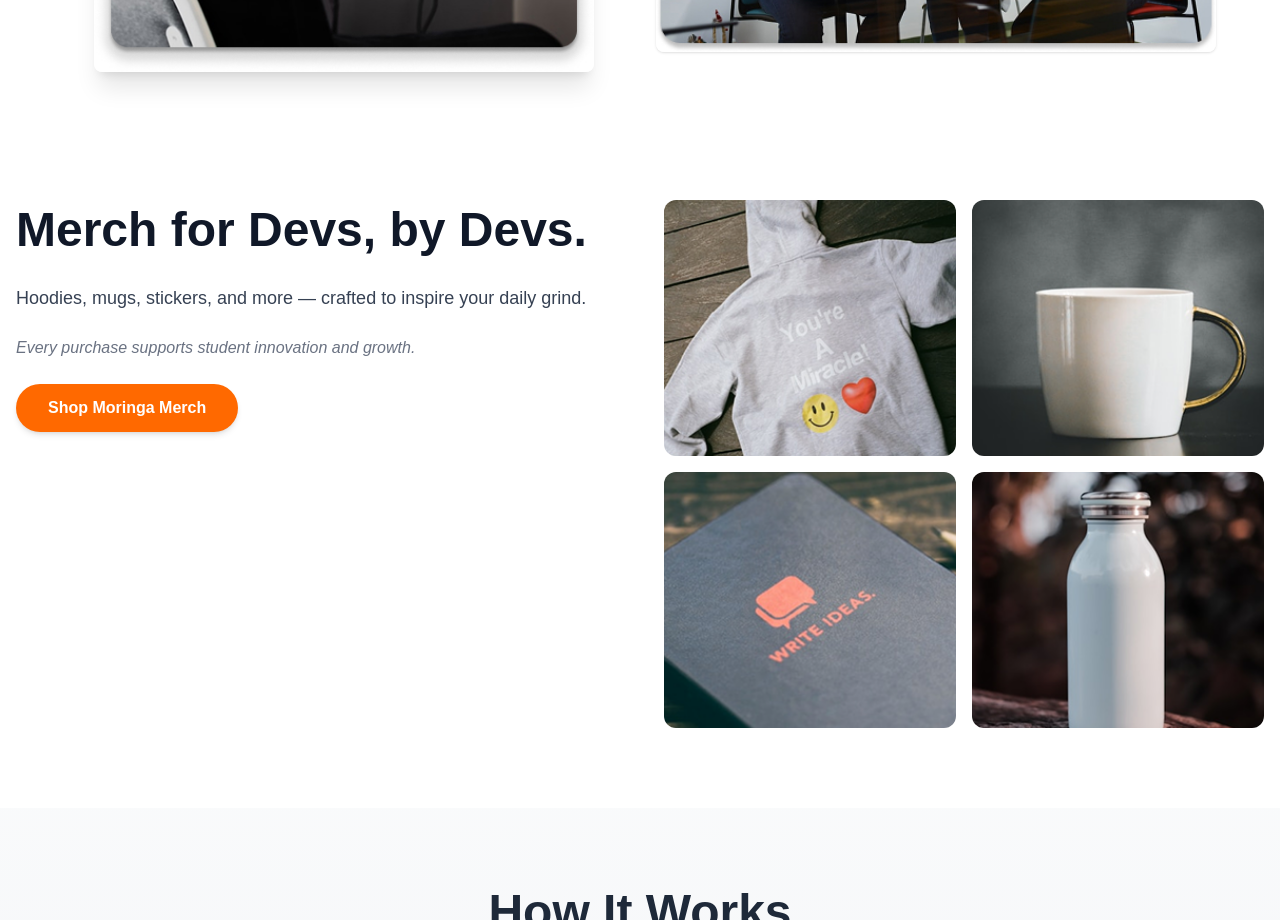
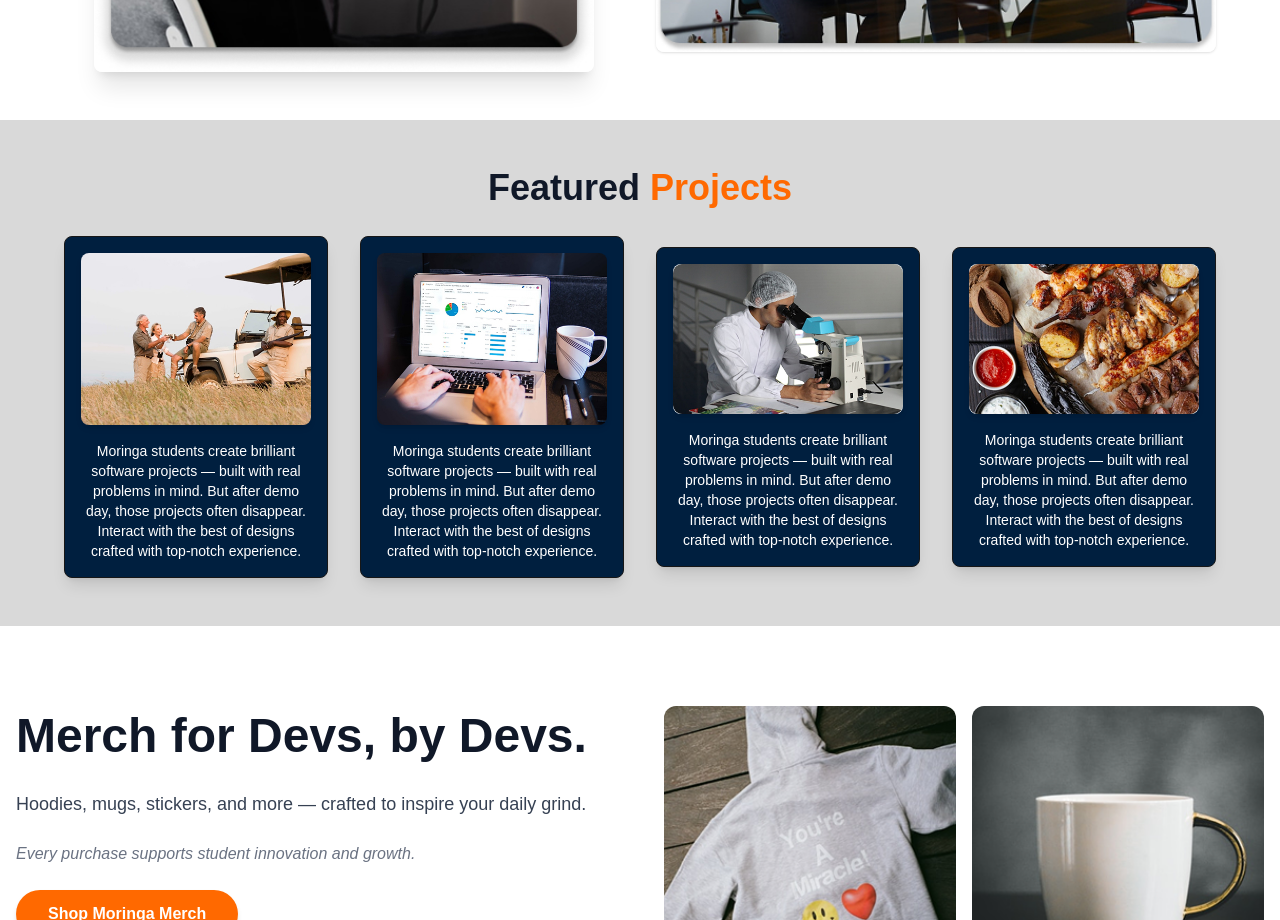
Before and after one commit to I-GIKARU/Innovation-Marketplace, a Next.js app in the folder client/: page / in a window 1280 px wide. Shown: the part 1200-2120 px from the top of the page. Built offline with nearby package versions, Linux system fonts and the light colour scheme.

Commit message:
featured projects

```diff
--- a/client/components/Project.jsx
+++ b/client/components/Project.jsx
@@ -6,39 +6,39 @@
 const Projects = () => {
   return (
     <>
-
     <section className="bg-[#D9D9D9] py-12 px-5">
         <h3 className="text-4xl md:text-4xl font-extrabold text-gray-900 text-center mb-7" >Featured <span className="text-orange-500">Projects</span></h3>
     <div className="max-w-6xl mx-auto grid grid-cols-1 md:grid-cols-4 gap-8 items-center">
-    <div className="flex flex-col items-center">
-      <Image src="/images/tours.jpg" alt="tours van"width={400} height={200}className="rounded-lg shadow-xl"/>
-      <p className="text-gray-800 text-sm text-center max-w-sm px-2 py-2">
+    <div className="flex flex-col items-center bg-[#001f3f] border rounded-lg shadow-lg p-4 max-w-sm mx-auto">
+  <Image src="/images/tours.jpg"alt="tours van" width={400} height={200}className="rounded-lg shadow-md"/>
+  <p className="text-white text-sm text-center mt-4">
     Moringa students create brilliant software projects — built with real problems in mind.
-         But after demo day, those projects often disappear.Interact with the best of designs crafted with top notch experience.
+    But after demo day, those projects often disappear. Interact with the best of designs crafted with top-notch experience.
   </p>
   </div>
 
-    <div className="flex flex-col items-center">
-      <Image src="/images/ecommerce.jpg" alt="tours van"width={400} height={200}className="rounded-lg shadow-xl"/>
-      <p className="text-gray-800 text-sm text-center max-w-sm px-2 py-2">
+
+   <div className="flex flex-col items-center bg-[#001f3f] border rounded-lg shadow-lg p-4 max-w-sm mx-auto">
+  <Image src="/images/ecommerce.jpg"alt="tours van" width={400} height={200}className="rounded-lg shadow-md"/>
+  <p className="text-white text-sm text-center mt-4">
     Moringa students create brilliant software projects — built with real problems in mind.
-         But after demo day, those projects often disappear.Interact with the best of designs crafted with top notch experience.
+    But after demo day, those projects often disappear. Interact with the best of designs crafted with top-notch experience.
   </p>
   </div>
 
-    <div className="flex flex-col items-center">
-      <Image src="/images/healthhub.jpg" alt="tours van"width={400} height={200}className="rounded-lg shadow-xl"/>
-      <p className="text-gray-800 text-sm text-center max-w-sm px-2 py-2">
+    <div className="flex flex-col items-center bg-[#001f3f] border rounded-lg shadow-lg p-4 max-w-sm mx-auto">
+  <Image src="/images/healthhub.jpg"alt="tours van" width={400} height={200}className="rounded-lg shadow-md"/>
+  <p className="text-white text-sm text-center mt-4">
     Moringa students create brilliant software projects — built with real problems in mind.
-         But after demo day, those projects often disappear.Interact with the best of designs crafted with top notch experience.
+    But after demo day, those projects often disappear. Interact with the best of designs crafted with top-notch experience.
   </p>
   </div>
 
-    <div className="flex flex-col items-center">
-      <Image src="/images/foodcourt.jpg" alt="tours van"width={400} height={200}className="rounded-lg shadow-xl"/>
-      <p className="text-gray-800 text-sm text-center max-w-sm px-2 py-2">
+    <div className="flex flex-col items-center bg-[#001f3f] border rounded-lg shadow-lg p-4 max-w-sm mx-auto">
+  <Image src="/images/foodcourt.jpg"alt="tours van" width={400} height={200}className="rounded-lg shadow-md"/>
+  <p className="text-white text-sm text-center mt-4">
     Moringa students create brilliant software projects — built with real problems in mind.
-         But after demo day, those projects often disappear.Interact with the best of designs crafted with top notch experience.
+    But after demo day, those projects often disappear. Interact with the best of designs crafted with top-notch experience.
   </p>
   </div>
     </div>
--- a/client/src/app/page.js
+++ b/client/src/app/page.js
@@ -5,6 +5,7 @@
 import Footer from "@/components/Footer";
 import HowItWorks from "@/components/HowItWorks";
 import Explore from "@/components/Explore";
+import Projects from "@/components/Project";
 // import HowItWorks from "@/components/HowItWorks"
 import Merchandise from "@/components/Merchandise"
 
@@ -14,6 +15,7 @@
       <NavBar />
       <Hero />
       <Explore />
+      <Projects/>
       <Merchandise />
       <HowItWorks />
       <Contact />
```
Lines whose indentation alone changed are shown as unchanged.
